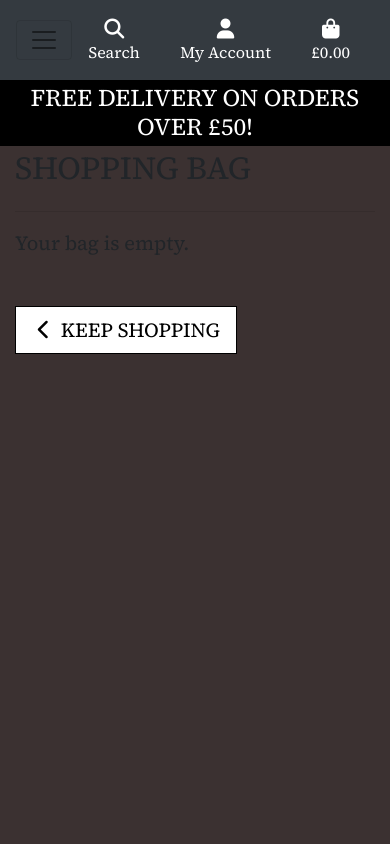
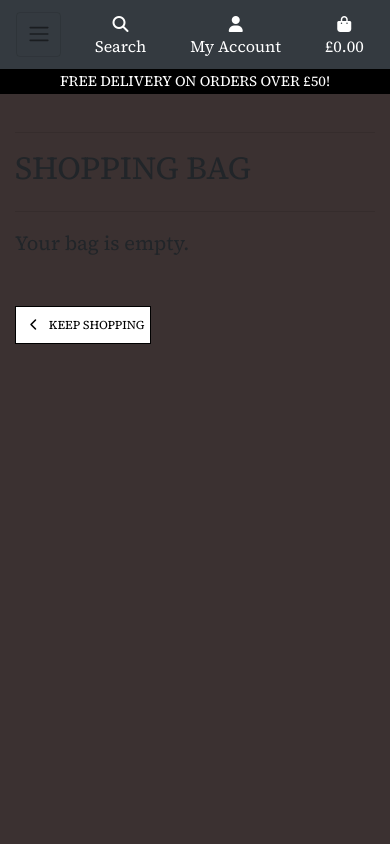
Before and after one commit to MattTomEd/MS4CardiffWelshCakes, a Django app: page /bag/ in a window 390 px wide. Run offline with Django 3.2, Linux system fonts and the light colour scheme; some libraries are stand-ins or nearby versions.

Commit message:
refactor bag and adjust small screen font size

```diff
--- /dev/null
+++ b/bag/templates/bag/product-image.html
@@ -0,0 +1,5 @@
+{% if item.product.image %}
+    <img class="img-fluid rounded" src="{{ item.product.image.url }}" alt="{{ item.product.name }}">
+{% else %}
+    <img class="img-fluid rounded" src="{{ MEDIA_URL }}noimage.png" alt="{{ item.product.name }}">
+{% endif %}
--- /dev/null
+++ b/bag/templates/bag/product-info.html
@@ -0,0 +1,2 @@
+<p class="my-0"><strong>{{ item.product.name }}</strong></p>
+<p class="my-0 small text-muted">SKU: {{ item.product.sku|upper }}</p>
--- a/static/css/base.css
+++ b/static/css/base.css
@@ -334,7 +335,51 @@
         padding-top: 116px;
     }
 
+    .flavour-banner h1 {
+        font-size: 22px;
+    }
+
     body {
         height: calc(100vh - 116px);
     }
+
+    body {
+        height: calc(100vh - 116px);
+    }
+
+    .display-4.logo-font.text-black {
+        font-size: 2rem;
+    }
+
+    .nav-link {
+        padding: 0.15rem;
+    }
+
+    .nav-link i.fa-lg {
+        font-size: 1rem;
+    }
+
+    .navbar-toggler {
+        padding: .6rem .6rem;
+        font-size: 1rem;
+    }
+
+    #delivery-banner h4 {
+        font-size: .9rem;
+    }
+
+    .btn.btn-outline-black.rounded-0,
+    .btn.btn-black.rounded-0 {
+        padding: .375rem .375rem;
+    }
+
+    .btn.btn-outline-black.rounded-0.btn-lg,
+    .btn.btn-black.rounded-0.btn-lg {
+        padding: .375rem .375rem;
+        font-size: .75rem;
+    }
+
+    .increment-qty, .decrement-qty {
+        padding: .25rem .5rem !important;
+    }
 }
--- a/templates/includes/main-nav.html
+++ b/templates/includes/main-nav.html
@@ -1,5 +1,8 @@
 <div class="collapse navbar-collapse" id="main-nav">
     <ul class="navbar-nav w-auto mx-auto">
+        <li class="nav-item d-block d-md-none"><a class="logo-font font-weight-bold nav-link text-white mr-5" href="{% url 'home' %}" id="home-link"
+            data-toggle="dropdown" aria-haspopup="true" aria-expanded="false">
+            Home</a></li>
         <li class="nav-item dropdown">
             <a class="logo-font font-weight-bold nav-link text-white mr-5" href="#" id="all-products-link"
                 data-toggle="dropdown" aria-haspopup="true" aria-expanded="false">
--- a/templates/includes/mobile-top-header.html
+++ b/templates/includes/mobile-top-header.html
@@ -32,7 +32,7 @@
             {% if request.user.is_superuser %}
                 <a href="{% url 'add_product' %}" class="dropdown-item">Product Management</a>
             {% endif %}
-            <a href="" class="dropdown-item">My Profile</a>
+            <a href="{% url 'profile' %}" class="dropdown-item">My Profile</a>
             <a href="{% url 'account_logout' %}" class="dropdown-item">Logout</a>
         {% else %}
             <a href="{% url 'account_signup' %}" class="dropdown-item">Register</a>
```
Also changed, not shown: other parts of static/css/base.css (+64 -63 lines), bag/templates/bag/bag-total.html (added, +8 -0 lines), bag/templates/bag/bag.html (+48 -57 lines), bag/templates/bag/checkout-buttons.html (added, +12 -0 lines), bag/templates/bag/quantity-form.html (added, +29 -0 lines).
